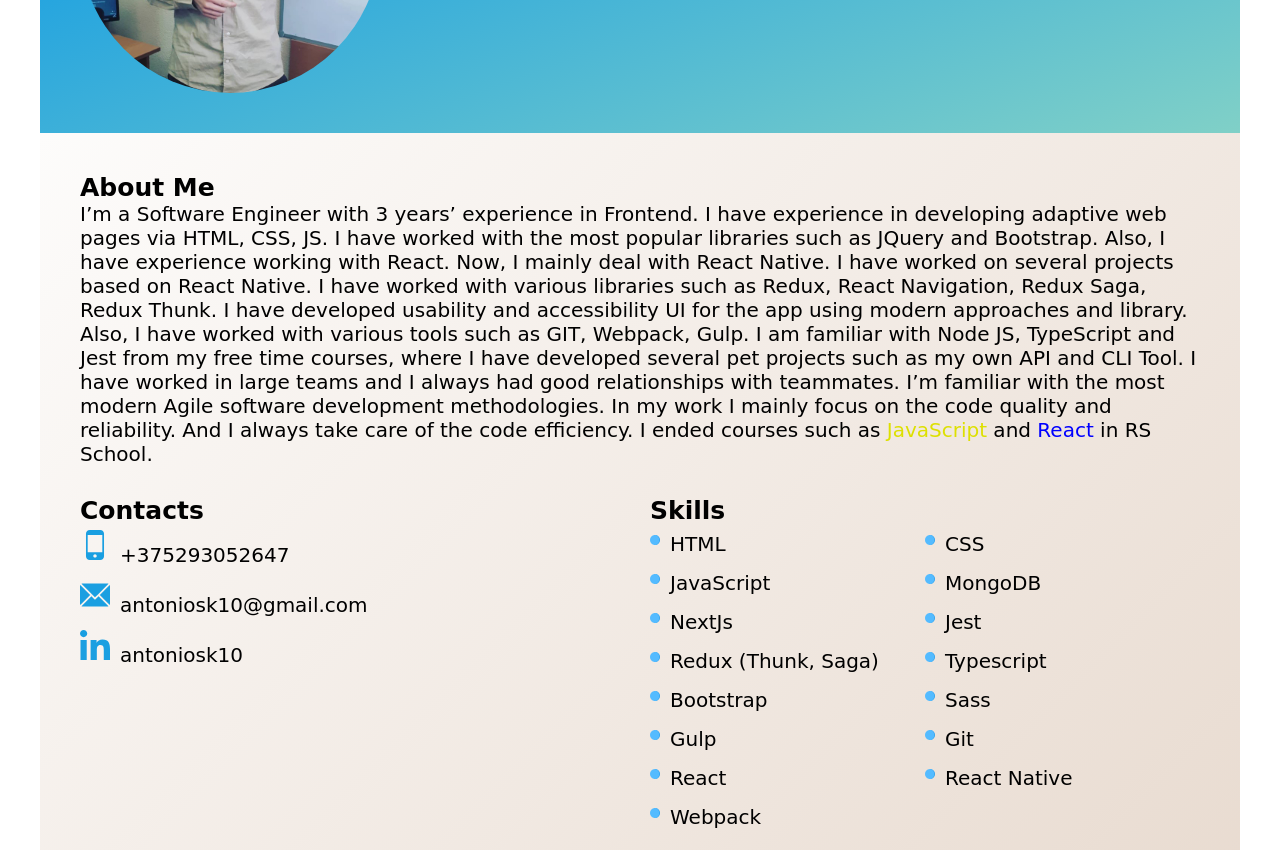
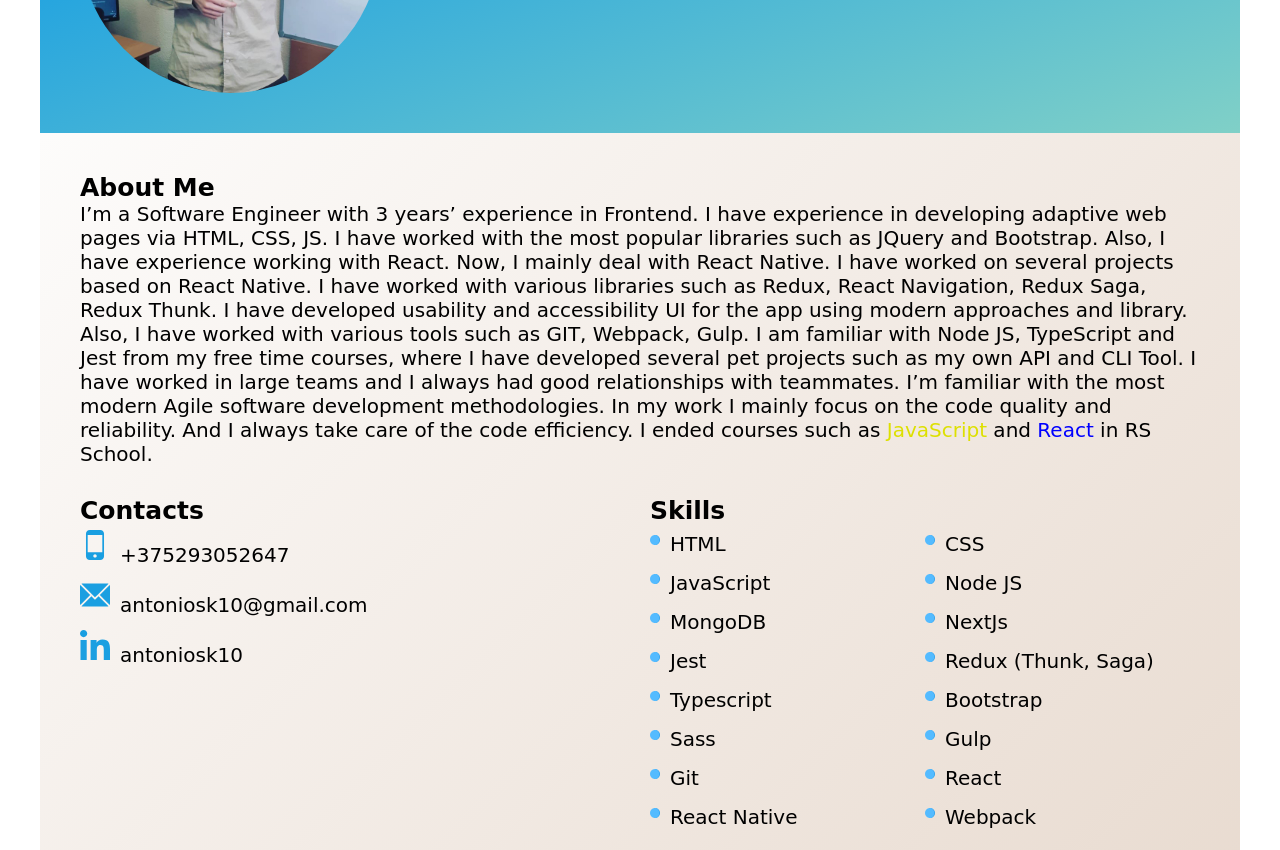
Before and after one commit to antoniosk10/rsschool-cv, a plain HTML site: page index.html in a window 1280 px wide. Shown: the part 247-1097 px from the top of the page. Drawn offline with Linux system fonts and the light colour scheme; a web font is replaced by a local one.

Commit message:
Update index.html

```diff
--- a/index.html
+++ b/index.html
@@ -249,6 +249,43 @@ In my work I mainly focus on the code quality and reliability. And I always take
                             </g>
                         </svg>
                     <span class="cv-content__list-item-text">JavaScript</span>
+                </li>
+                 <li class="cv-content__item-list-item">
+                    <svg class="cv-content__list-item-marker" version="1.1" x="0px" y="0px" viewBox="0 0 512 512" style="enable-background:new 0 0 512 512;" xml:space="preserve">
+                            <path style="fill:#2EA2EF;" d="M256,0v512c141.385,0,256-114.615,256-256S397.385,0,256,0z"/>
+                            <path style="fill:#54BBFF;" d="M470.793,256C470.793,114.615,374.626,0,256,0C114.615,0,0,114.615,0,256s114.615,256,256,256  C374.626,512,470.793,397.385,470.793,256z"/>
+                            <g>
+                            </g>
+                            <g>
+                            </g>
+                            <g>
+                            </g>
+                            <g>
+                            </g>
+                            <g>
+                            </g>
+                            <g>
+                            </g>
+                            <g>
+                            </g>
+                            <g>
+                            </g>
+                            <g>
+                            </g>
+                            <g>
+                            </g>
+                            <g>
+                            </g>
+                            <g>
+                            </g>
+                            <g>
+                            </g>
+                            <g>
+                            </g>
+                            <g>
+                            </g>
+                        </svg>
+                    <span class="cv-content__list-item-text">Node JS</span>
                 </li>
                  <li class="cv-content__item-list-item">
                     <svg class="cv-content__list-item-marker" version="1.1" x="0px" y="0px" viewBox="0 0 512 512" style="enable-background:new 0 0 512 512;" xml:space="preserve">
```
